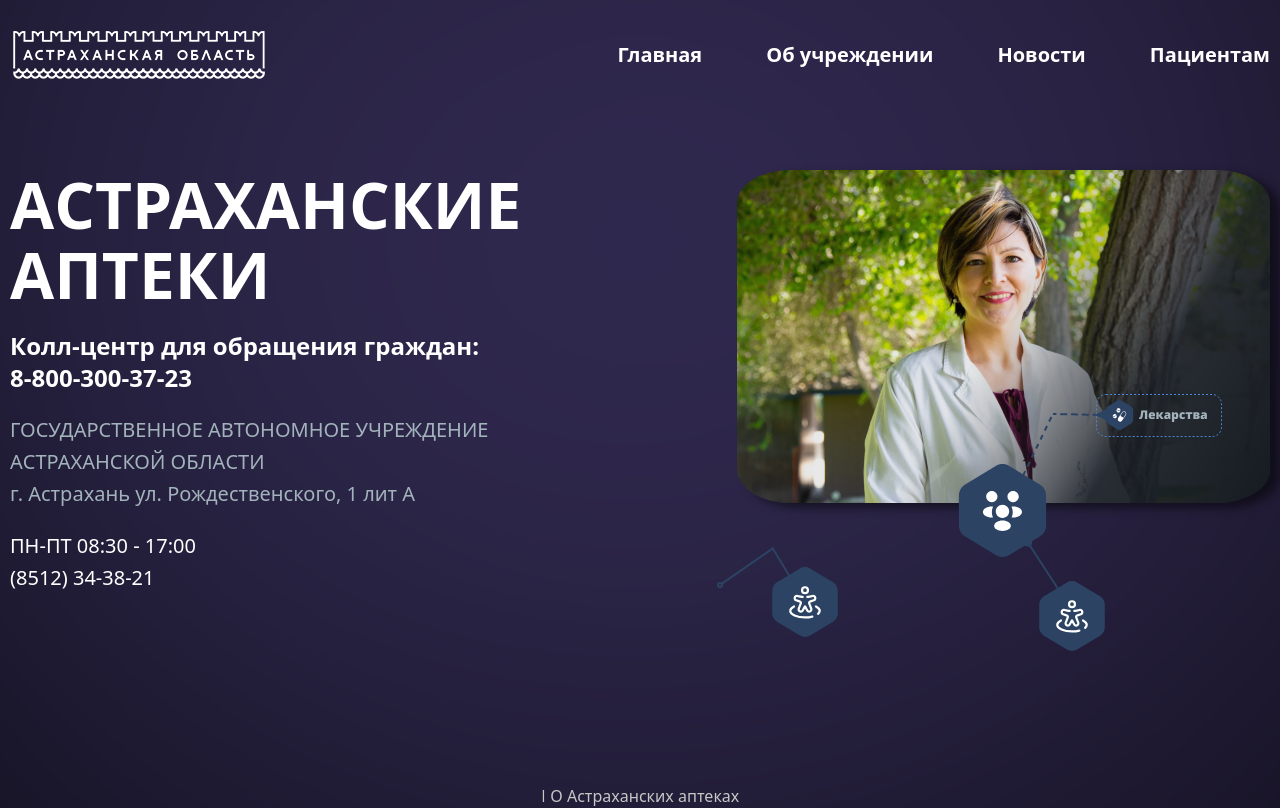
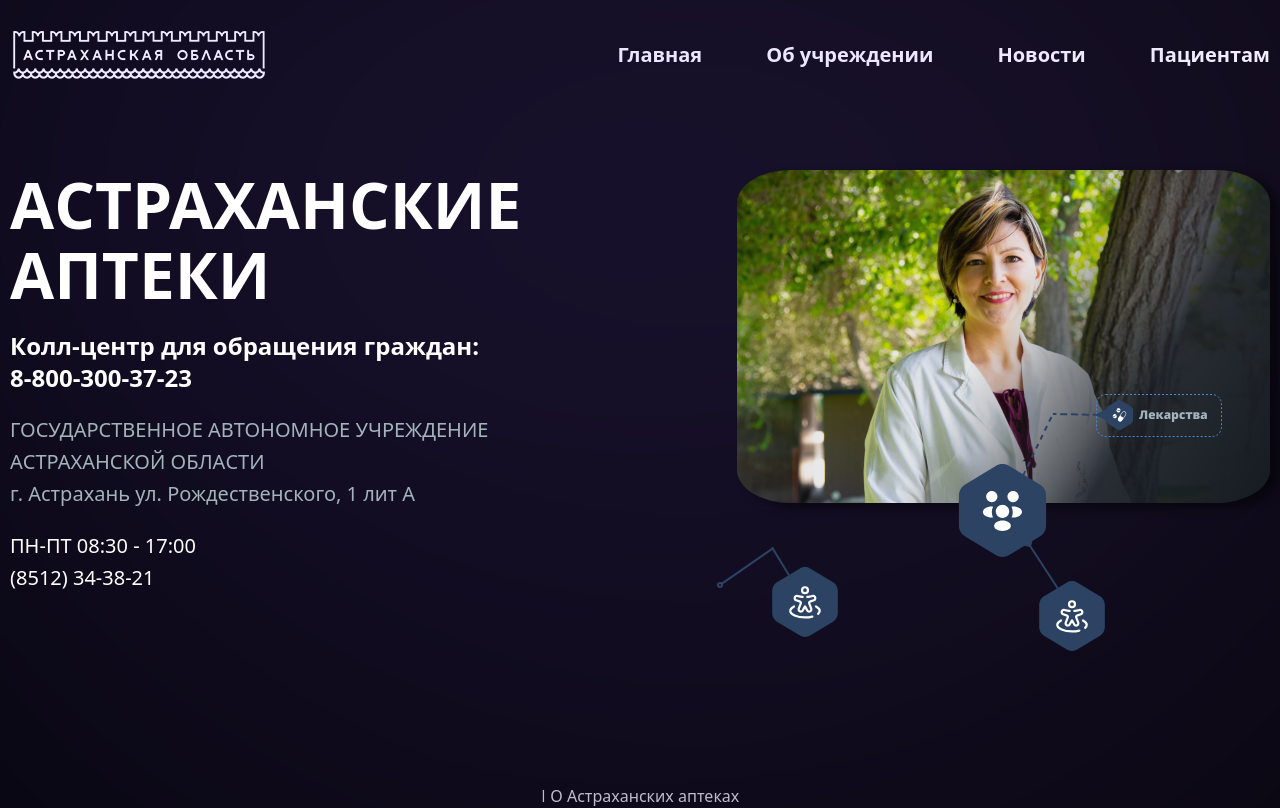
Before and after one commit to AddBlockk/Astrakhan-pharmacies, a Next.js app: page / in a window 1280 px wide. Shown: the top 808 px of the page. Built offline with nearby package versions, Linux system fonts and the light colour scheme.

Commit message:
gradient

```diff
--- a/src/app/MainPage/MainPage.tsx
+++ b/src/app/MainPage/MainPage.tsx
@@ -6,15 +6,16 @@
 import Competencies from "./sections/Competencies";
 import History from "./sections/History";
 import Information from "./sections/Information";
+import { motion } from "framer-motion";
 export default function MainPage() {
   return (
-    <div>
+    <motion.div>
       <Information />
       <AboutSection />
-      {/* <History />
+      <History />
       <Appeal />
       <Activity />
-      <Competencies /> */}
-    </div>
+      <Competencies />
+    </motion.div>
   );
 }
--- a/src/app/globals.css
+++ b/src/app/globals.css
@@ -6,20 +6,23 @@
   position: absolute;
   right: 0px;
   width: 100%;
-  height: 800px;
+  height: 700px;
   filter: blur(1000px);
-  background: repeating-linear-gradient(45deg, #4ca5ff, #b673f8);
-  background-size: 400% 100%;
+  background: repeating-linear-gradient(45deg, #5b4cff, #b673f8);
+  opacity: 50%;
+  /* background-size: 400% 100%;
   z-index: -10;
   top: -20%;
-  animation: AnimationName 5s linear infinite;
+  animation: AnimationName 5s linear infinite; */
 }
 
-/* @media (min-width: 1024px) {
+@media (min-width: 1024px) {
   .gradient-01 {
     height: 400px;
+    opacity: 100%;
+    background: repeating-linear-gradient(45deg, #5b4cff, #b673f8);
   }
-} */
+}
 
 @keyframes AnimationName {
   0% {
```
